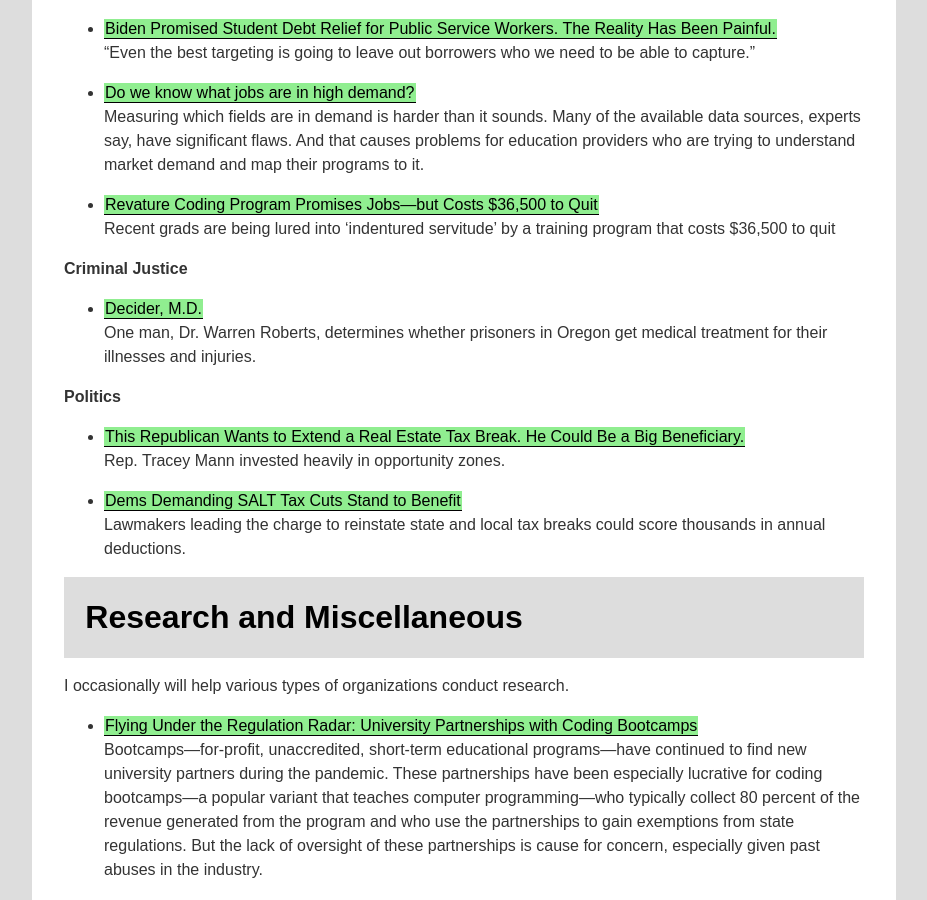
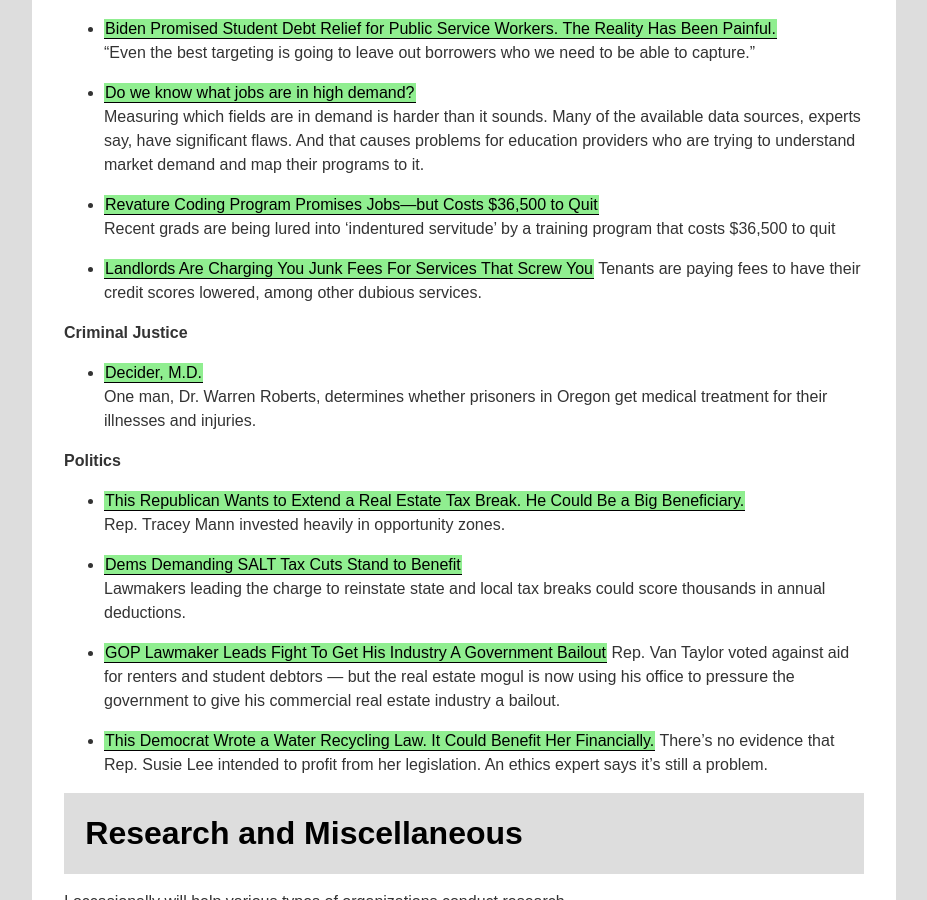
Before and after one commit to erindlisbacher/website, a Jekyll site: the page built from index.md, in a window 1280 px wide and 900 px high, scrolled down 819 px. Shown: the whole window, without its empty margins (0-927 px from the left). Built offline with Jekyll 4.4.1, drawn with Linux system fonts in a browser that asks for light colours.

Commit message:
Update index.md
add articles

```diff
--- a/index.md
+++ b/index.md
@@ -32,6 +32,9 @@ Please reach out if there is a story that you feel needs more attention at <a hr
 * [Revature Coding Program Promises Jobs—but Costs $36,500 to Quit](https://onezero.medium.com/recent-grads-are-being-lured-into-indentured-servitude-by-a-coding-bootcamp-8a3b2b8e87e8)
   Recent grads are being lured into ‘indentured servitude’ by a training program that costs $36,500 to quit
 
+* [Landlords Are Charging You Junk Fees For Services That Screw You](https://www.levernews.com/landlords-are-charging-you-junk-fees-for-services-that-screw-you/)
+  Tenants are paying fees to have their credit scores lowered, among other dubious services.
+
 ### Criminal Justice
 
 * [Decider, M.D.](https://prospect.org/justice/2024-03-29-decider-md-oregon-prisons/)
@@ -45,6 +48,11 @@ Please reach out if there is a story that you feel needs more attention at <a hr
 * [Dems Demanding SALT Tax Cuts Stand to Benefit](https://www.levernews.com/democrats-gunning-to-end-salt-cap-stand-to-benefit/)
   Lawmakers leading the charge to reinstate state and local tax breaks could score thousands in annual deductions.
 
+* [GOP Lawmaker Leads Fight To Get His Industry A Government Bailout](https://www.levernews.com/gop-lawmaker-leads-fight-to-get-his/)
+  Rep. Van Taylor voted against aid for renters and student debtors — but the real estate mogul is now using his office to pressure the government to give his commercial real estate industry a bailout.
+
+* [This Democrat Wrote a Water Recycling Law. It Could Benefit Her Financially.](https://www.motherjones.com/politics/2022/06/susie-lee-congress-stocks-water-recycling/)
+  There’s no evidence that Rep. Susie Lee intended to profit from her legislation. An ethics expert says it’s still a problem.
 
 ## Research and Miscellaneous
 
```
